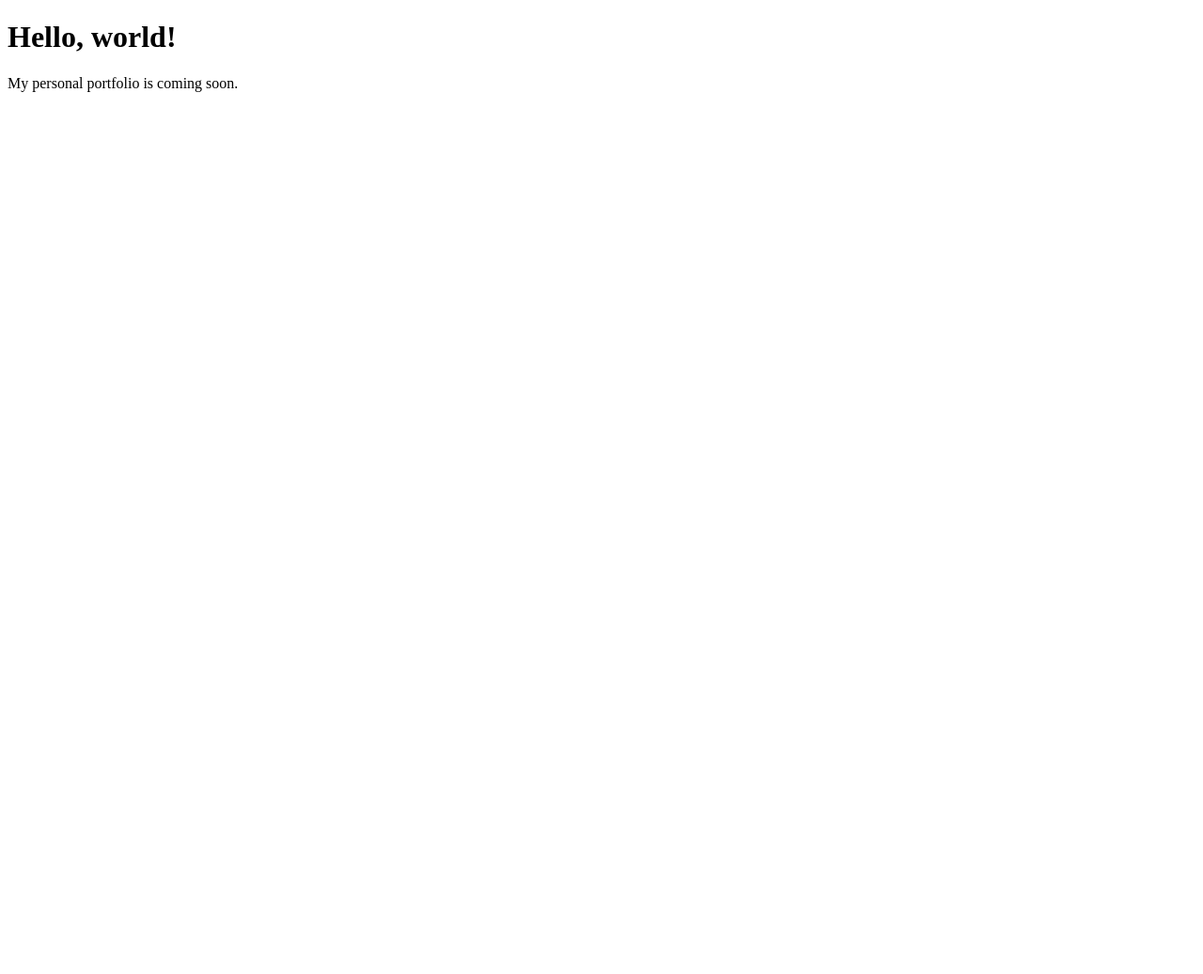
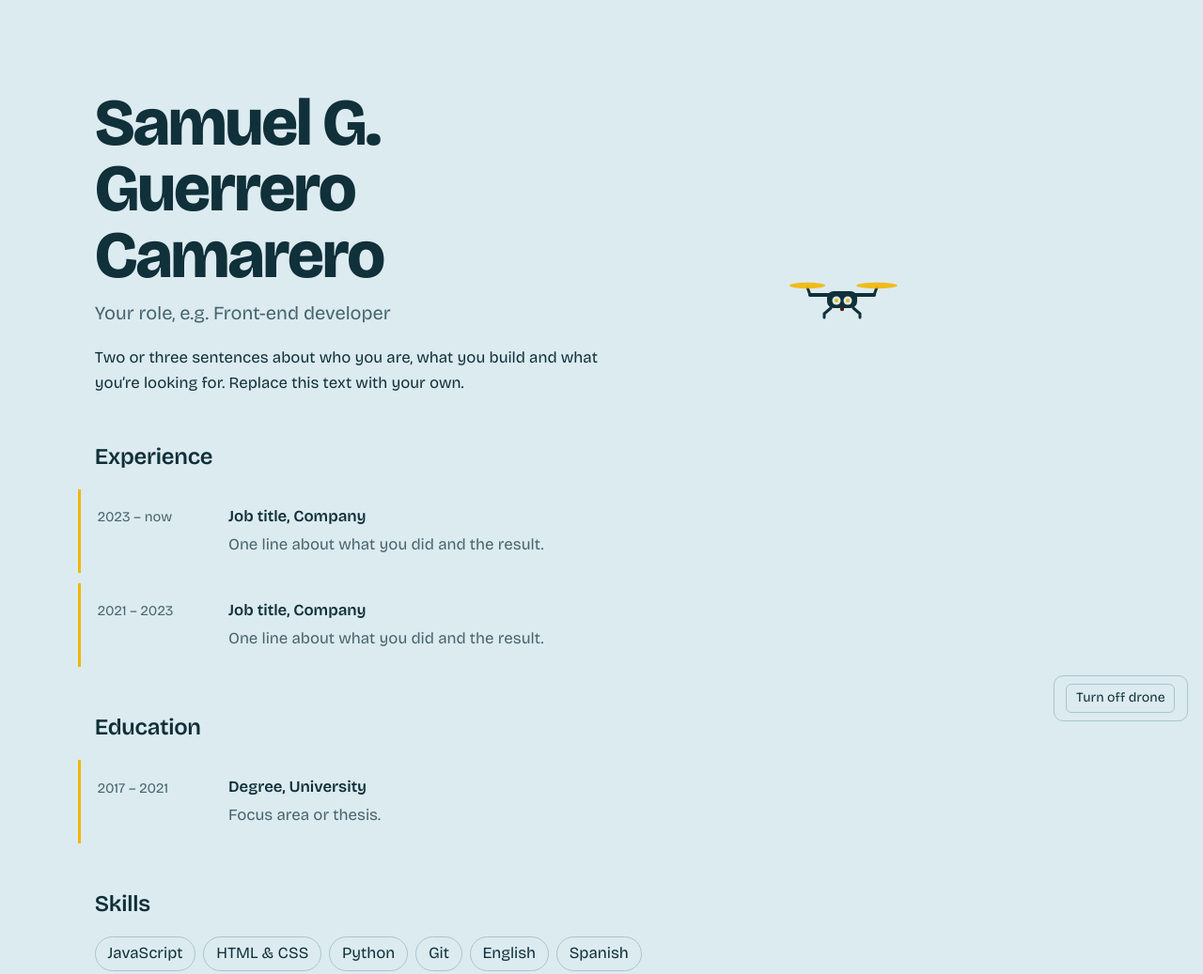
Before and after one commit to thesamu3414/thesamu3414.github.io, a plain HTML site: page index.html in a window 1280 px wide. Shown: the top 1037 px of the page at 94% size. Before the commit the page ends 800 px from the top, so only its background shows below. Drawn offline with nearby package versions, Linux system fonts and the light colour scheme.

Commit message:
First functional template; Files separation

```diff
--- a/index.html
+++ b/index.html
@@ -1,13 +1,96 @@
-
 <!DOCTYPE html>
 <html lang="en">
+
 <head>
-    <meta charset="UTF-8">
-    <meta name="viewport" content="width=device-width, initial-scale=1.0">
-    <title>My Portfolio</title>
+  <meta charset="utf-8">
+  <meta name="viewport" content="width=device-width, initial-scale=1, viewport-fit=cover">
+  <title>Your Name – Portfolio</title>
+  <link rel="preconnect" href="https://fonts.googleapis.com">
+  <link rel="preconnect" href="https://fonts.gstatic.com" crossorigin>
+  <link
+    href="https://fonts.googleapis.com/css2?family=Bricolage+Grotesque:opsz,wght@12..96,400;12..96,600;12..96,800&display=swap"
+    rel="stylesheet">
+  <link rel="stylesheet" href="style.css">
 </head>
+
 <body>
-    <h1>Hello, world!</h1>
-    <p>My personal portfolio is coming soon.</p>
+  <canvas id="sky" aria-hidden="true"></canvas>
+
+  <main>
+    <header>
+      <h1>Samuel G. Guerrero Camarero</h1>
+      <p class="role">Your role, e.g. Front-end developer</p>
+      <p class="lead">Two or three sentences about who you are, what you build and what you’re looking for. Replace this
+        text with your own.</p>
+    </header>
+
+    <section>
+      <h2>Experience</h2>
+      <div class="job">
+        <div class="when">2023 – now</div>
+        <div>
+          <h3>Job title, Company</h3>
+          <p>One line about what you did and the result.</p>
+        </div>
+      </div>
+      <div class="job">
+        <div class="when">2021 – 2023</div>
+        <div>
+          <h3>Job title, Company</h3>
+          <p>One line about what you did and the result.</p>
+        </div>
+      </div>
+    </section>
+
+    <section>
+      <h2>Education</h2>
+      <div class="job">
+        <div class="when">2017 – 2021</div>
+        <div>
+          <h3>Degree, University</h3>
+          <p>Focus area or thesis.</p>
+        </div>
+      </div>
+    </section>
+
+    <section>
+      <h2>Skills</h2>
+      <ul class="skills">
+        <li>JavaScript</li>
+        <li>HTML &amp; CSS</li>
+        <li>Python</li>
+        <li>Git</li>
+        <li>English</li>
+        <li>Spanish</li>
+      </ul>
+    </section>
+
+    <section class="contact">
+      <h2>Contact</h2>
+      <p><a href="mailto:you@example.com">you@example.com</a><br>
+        <a href="https://github.com/">GitHub</a> · <a href="https://linkedin.com/">LinkedIn</a> · <a
+          href="cv.pdf">Download CV (PDF)</a>
+      </p>
+    </section>
+  </main>
+
+  <div id="hud"><span>Fly the drone with the arrow keys</span>
+    <button id="toggle">Turn off drone</button>
+  </div>
+  <div id="stick" aria-hidden="true">
+    <div id="knob"></div>
+  </div>
+
+  <div id="tryme" aria-hidden="true">
+    <svg class="tm-arrow tm-stick" viewBox="0 0 36 28">
+      <path d="M34 14H10M20 3L6 14l14 11" />
+    </svg>
+    <svg class="tm-arrow tm-btn" viewBox="0 0 36 28">
+      <path d="M2 14h24M16 3l14 11-14 11" />
+    </svg>
+  </div>
+
+  <script src="script.js"></script>
 </body>
+
 </html>
--- /dev/null
+++ b/script.js
@@ -0,0 +1,233 @@
+(function () {
+    var canvas = document.getElementById('sky'), ctx = canvas.getContext('2d');
+    var btn = document.getElementById('toggle');
+    var dpr = Math.min(window.devicePixelRatio || 1, 2), W = 0, H = 0;
+    var reduce = window.matchMedia('(prefers-reduced-motion: reduce)').matches;
+
+    function resize() {
+        W = window.innerWidth; H = window.innerHeight;
+        canvas.width = W * dpr; canvas.height = H * dpr;
+        ctx.setTransform(dpr, 0, 0, dpr, 0, 0);
+        d.x = Math.min(d.x, W - R);
+        if (state === 'landed') { d.y = H - FLOOR; draw(); }
+    }
+    window.addEventListener('resize', resize);
+
+    // Drone state
+    var d = { x: window.innerWidth * .7, y: window.innerHeight * .4, vx: 0, vy: 0, tilt: 0, spin: 0, av: 0 };
+    var trail = [];
+    var state = 'flying';      // flying | falling | landed | takeoff
+    var power = 1;             // rotor power: 0 = stopped, 1 = full speed
+    var G = 1500;              // gravity in px/s²
+    var FLOOR = 21;            // distance from drone centre to the ground (skids + small margin)
+    var keys = { ArrowLeft: false, ArrowRight: false, ArrowUp: false, ArrowDown: false };
+    var enabled = true;
+    var ACCEL = 1100, DRAG = 2.2, MAXV = 520, R = 34;
+
+    resize();
+
+    window.addEventListener('keydown', function (e) {
+        if (!enabled || !(e.key in keys)) return;
+        keys[e.key] = true;
+        e.preventDefault();               // stop the page from scrolling
+    });
+    window.addEventListener('keyup', function (e) { if (e.key in keys) keys[e.key] = false; });
+    window.addEventListener('blur', function () { for (var k in keys) keys[k] = false; });
+
+    var hint = document.querySelector('#hud span');
+    function setDrone(on) {
+        enabled = on;
+        stick.classList.toggle('off', !on);
+        hint.hidden = !on;
+        btn.textContent = on ? 'Turn off drone' : 'Turn on drone';
+        for (var k in keys) keys[k] = false;
+        joy.x = 0; joy.y = 0; knob.style.transform = '';
+        if (on) { state = 'takeoff'; }
+        else { state = 'falling'; d.av = (d.vx / MAXV) * 3; }
+        start();
+    }
+    btn.addEventListener('click', function () {
+        dismissTip();
+        setDrone(!enabled);
+    });
+
+
+    // Virtual joystick
+    var stick = document.getElementById('stick'), knob = document.getElementById('knob');
+    var joy = { x: 0, y: 0 }, joyId = null, STICK_R = 40;
+
+    function moveKnob(e) {
+        var r = stick.getBoundingClientRect();
+        var dx = e.clientX - (r.left + r.width / 2);
+        var dy = e.clientY - (r.top + r.height / 2);
+        var len = Math.hypot(dx, dy);
+        if (len > STICK_R) { dx *= STICK_R / len; dy *= STICK_R / len; }
+        knob.style.transform = 'translate(' + dx + 'px,' + dy + 'px)';
+        joy.x = dx / STICK_R; joy.y = dy / STICK_R;      // values from -1 to 1
+    }
+    function releaseStick(e) {
+        if (e.pointerId !== joyId) return;
+        joyId = null; joy.x = 0; joy.y = 0; knob.style.transform = '';
+    }
+    stick.addEventListener('pointerdown', function (e) {
+        dismissTip();
+        if (!enabled) return;
+        joyId = e.pointerId; stick.setPointerCapture(e.pointerId); moveKnob(e);
+    });
+    stick.addEventListener('pointermove', function (e) { if (e.pointerId === joyId) moveKnob(e); });
+    stick.addEventListener('pointerup', releaseStick);
+    stick.addEventListener('pointercancel', releaseStick);
+
+    // "Try me" hint: remove it the first time the person interacts
+    var tip = document.getElementById('tryme');
+    function dismissTip() {
+        if (!tip) return;
+        tip.classList.add('gone');
+        var el = tip; tip = null;
+        setTimeout(function () { el.remove(); }, 400);   // wait for fade-out
+    }
+    //setTimeout(dismissTip, 12000);                // fallback: hide after 12s
+
+    function color(name) { return getComputedStyle(document.documentElement).getPropertyValue(name).trim(); }
+
+    function update(dt) {
+        var sp = Math.hypot(d.vx, d.vy);
+
+        if (state === 'flying') {
+            var ax = (keys.ArrowRight ? 1 : 0) - (keys.ArrowLeft ? 1 : 0) + joy.x;
+            var ay = (keys.ArrowDown ? 1 : 0) - (keys.ArrowUp ? 1 : 0) + joy.y;
+            ax = Math.max(-1, Math.min(1, ax));
+            ay = Math.max(-1, Math.min(1, ay));
+            d.vx += ax * ACCEL * dt; d.vy += ay * ACCEL * dt;
+            d.vx -= d.vx * DRAG * dt; d.vy -= d.vy * DRAG * dt;
+            sp = Math.hypot(d.vx, d.vy);
+            if (sp > MAXV) { d.vx *= MAXV / sp; d.vy *= MAXV / sp; }
+            d.x += d.vx * dt; d.y += d.vy * dt;
+            if (d.x < R) { d.x = R; d.vx = Math.abs(d.vx) * .4; }
+            if (d.x > W - R) { d.x = W - R; d.vx = -Math.abs(d.vx) * .4; }
+            if (d.y < R) { d.y = R; d.vy = Math.abs(d.vy) * .4; }
+            if (d.y > H - R) { d.y = H - R; d.vy = -Math.abs(d.vy) * .4; }
+            var target = (d.vx / MAXV) * 0.45;
+            d.tilt += (target - d.tilt) * Math.min(1, dt * 8);
+            if (sp > 30) { trail.push({ x: d.x, y: d.y, a: 1 }); }
+        }
+
+        else if (state === 'falling') {
+            power = Math.max(0, power - dt * 2.5);
+            d.vy += G * dt;
+            d.vx -= d.vx * .6 * dt;
+            d.x += d.vx * dt; d.y += d.vy * dt;
+            d.x = Math.max(R, Math.min(W - R, d.x));
+            d.tilt += d.av * dt;
+            var floor = H - FLOOR;
+            if (d.y >= floor) {
+                d.y = floor; d.av = 0; d.tilt *= .4;
+                if (d.vy > 180) { d.vy = -d.vy * .35; d.vx *= .5; }
+                else { d.vy = 0; d.vx = 0; d.tilt = 0; state = 'landed'; }
+            }
+        }
+
+        else if (state === 'takeoff') {
+            power = Math.min(1, power + dt * 1.2);
+            d.tilt += (0 - d.tilt) * Math.min(1, dt * 8);
+            d.vx -= d.vx * 3 * dt;
+            if (power < .85) {
+                d.vy -= d.vy * Math.min(1, dt * 6);        // stays put while spinning up
+            } else {
+                var hover = H * .45;                       // soft lift towards hover height
+                d.vy += ((hover - d.y) * 6 - d.vy * 4.5) * dt;
+                if (Math.abs(hover - d.y) < 10 && Math.abs(d.vy) < 40) { state = 'flying'; }
+            }
+            d.x += d.vx * dt; d.y += d.vy * dt;
+        }
+
+        d.spin += dt * (30 + sp * .05) * power;
+        for (var i = trail.length - 1; i >= 0; i--) {
+            trail[i].a -= dt * 1.2;
+            if (trail[i].a <= 0) trail.splice(i, 1);
+        }
+    }
+
+
+    function draw() {
+        var ink = color('--ink'), rotor = color('--rotor'), sky = color('--sky'), led = color('--ledLight');
+        ctx.clearRect(0, 0, W, H);
+
+        // trail
+        for (var i = 0; i < trail.length; i++) {
+            ctx.globalAlpha = trail[i].a * .35; ctx.fillStyle = ink;
+            ctx.beginPath(); ctx.arc(trail[i].x, trail[i].y, 3 * trail[i].a + 1, 0, 6.283); ctx.fill();
+        }
+        ctx.globalAlpha = 1;
+
+        // ground shadow-like halo
+        ctx.save();
+        ctx.translate(d.x, d.y); ctx.rotate(d.tilt);
+
+        // arms
+        ctx.strokeStyle = ink; ctx.lineWidth = 4; ctx.lineCap = 'round';
+        ctx.beginPath(); ctx.moveTo(-R, -6); ctx.lineTo(R, -6); ctx.stroke();
+        // rotor posts
+        ctx.lineWidth = 3;
+        [-R, R].forEach(
+            function (px) {
+                ctx.beginPath(); ctx.moveTo(px, -6);
+                if (px < 0) { ctx.lineTo(px - 3, -14) } else { ctx.lineTo(px + 3, -14) };
+                ctx.stroke();
+            });
+
+        // body
+        ctx.fillStyle = ink;
+        ctx.beginPath(); ctx.roundRect(-16, -10, 32, 18, 7); ctx.fill();
+        // camera lens 1
+        ctx.fillStyle = sky; ctx.beginPath(); ctx.arc(-6, 0, 4.5, 0, 6.283); ctx.fill();
+        ctx.fillStyle = rotor; ctx.beginPath(); ctx.arc(-6, 0, 2, 0, 6.283); ctx.fill();
+        // camera lens 2
+        ctx.fillStyle = sky; ctx.beginPath(); ctx.arc(6, 0, 4.5, 0, 6.283); ctx.fill();
+        ctx.fillStyle = rotor; ctx.beginPath(); ctx.arc(6, 0, 2, 0, 6.283); ctx.fill();
+
+        // LED light
+        var blinkOn = (performance.now() % 1200) < 150;
+        if (blinkOn) {
+            ctx.fillStyle = led;
+            ctx.beginPath(); ctx.arc(0, 9, 7, 0, 6.283); ctx.fill();
+        }
+        ctx.fillStyle = blinkOn ? '#ff2a2a' : '#5a1414';
+        ctx.beginPath(); ctx.arc(0, 9, 2.2, 0, 6.283); ctx.fill();
+
+
+        // spinning rotors (flat ellipses that "blur" as they spin)
+        [-R, R].forEach(function (px, idx) {
+            var w = 22 * (0.55 + 0.45 * Math.abs(Math.cos(d.spin + idx)));
+            ctx.fillStyle = rotor; ctx.globalAlpha = .9;
+            ctx.beginPath();
+            if (px < 0) { ctx.ellipse(px - 3, -16, w, 3.2, 0, 0, 6.283) }
+            else { ctx.ellipse(px + 3, -16, w, 3.2, 0, 0, 6.283) }; ctx.fill();
+        });
+        ctx.globalAlpha = 1;
+
+        // landing skids
+        ctx.strokeStyle = ink; ctx.lineWidth = 3;
+        //ctx.beginPath(); ctx.moveTo(-12, 8); ctx.lineTo(-14, 17); ctx.lineTo(-4, 17);
+        //ctx.moveTo(12, 8); ctx.lineTo(14, 17); ctx.lineTo(4, 17); ctx.stroke();
+        ctx.beginPath(); ctx.moveTo(-12, 8); ctx.lineTo(-19, 14); ctx.lineTo(-19, 18);
+        ctx.moveTo(12, 8); ctx.lineTo(19, 14); ctx.lineTo(19, 18); ctx.stroke();
+        ctx.restore();
+    }
+
+    var raf = 0;
+    var last = 0;
+    function start() {
+        if (raf) return;                              // never run two loops at once
+        last = performance.now();
+        raf = requestAnimationFrame(loop);
+    }
+    function loop(now) {
+        raf = 0;
+        var dt = Math.min(.05, (now - last) / 1000); last = now;
+        update(dt); draw();
+        if (state !== 'landed') raf = requestAnimationFrame(loop);   // idle once on the ground
+    }
+    start();
+    if (reduce) { d.spin = 0; }
+})();
--- /dev/null
+++ b/style.css
@@ -0,0 +1,333 @@
+:root {
+    --sky: #dcebf0;
+    --ink: #10303a;
+    --muted: #47646d;
+    --line: #a9c4cc;
+    --panel: rgba(220, 235, 240, .82);
+    --rotor: #f2b705;
+    --body: #10303a;
+    color-scheme: light;
+    box-sizing: border-box;
+    padding-top: env(safe-area-inset-top, 0px);
+    padding-bottom: env(safe-area-inset-bottom, 0px);
+}
+
+@media (prefers-color-scheme:dark) {
+    :root:not([data-theme="light"]) {
+        --sky: #0d1e24;
+        --ink: #e6f1f4;
+        --muted: #93adb5;
+        --line: #2b4650;
+        --panel: rgba(13, 30, 36, .82);
+        --rotor: #f2c230;
+        --body: #e6f1f4;
+        --ledLight: #db3d3d;
+        color-scheme: dark;
+    }
+}
+
+:root[data-theme="dark"] {
+    --sky: #0d1e24;
+    --ink: #e6f1f4;
+    --muted: #93adb5;
+    --line: #2b4650;
+    --panel: rgba(13, 30, 36, .82);
+    --rotor: #f2c230;
+    --body: #e6f1f4;
+    --ledLight: #db3d3d;
+    color-scheme: dark;
+}
+
+html {
+    scroll-padding-top: env(safe-area-inset-top, 0px)
+}
+
+* {
+    box-sizing: border-box
+}
+
+body {
+    margin: 0;
+    background: var(--sky);
+    color: var(--ink);
+    font-family: "Bricolage Grotesque", system-ui, -apple-system, "Segoe UI", sans-serif;
+    font-size: 1.05rem;
+    line-height: 1.6;
+}
+
+#sky {
+    position: fixed;
+    inset: 0;
+    width: 100%;
+    height: 100%;
+    z-index: 0;
+    pointer-events: none
+}
+
+main {
+    position: relative;
+    z-index: 1;
+    width: min(640px, 100%);
+    margin: 0 auto 0 clamp(0px, 6vw, 96px);
+    padding: 12vh 1.5rem 6rem;
+}
+
+@media (max-width:760px) {
+    main {
+        margin: 0 auto
+    }
+}
+
+h1 {
+    font-size: clamp(2.6rem, 7vw, 4.4rem);
+    line-height: 1;
+    margin: 0 0 .6rem;
+    font-weight: 800;
+    letter-spacing: -.03em
+}
+
+.role {
+    font-size: 1.25rem;
+    color: var(--muted);
+    margin: 0 0 1.2rem
+}
+
+.lead {
+    max-width: 34em;
+    margin: 0 0 2.5rem
+}
+
+section {
+    margin-top: 2.8rem
+}
+
+h2 {
+    font-size: 1.5rem;
+    font-weight: 600;
+    margin: 0 0 1rem;
+    letter-spacing: -.01em
+}
+
+.job {
+    display: grid;
+    grid-template-columns: 7.5rem 1fr;
+    gap: .2rem 1.2rem;
+    padding: 1rem 1.1rem;
+    margin: 0 -1.1rem;
+    background: var(--panel);
+    border-left: 3px solid var(--rotor);
+    backdrop-filter: blur(3px);
+}
+
+.job+.job {
+    margin-top: .7rem
+}
+
+.when {
+    color: var(--muted);
+    font-size: .92rem;
+    padding-top: .15rem
+}
+
+.job h3 {
+    margin: 0;
+    font-size: 1.05rem;
+    font-weight: 600
+}
+
+.job p {
+    margin: .2rem 0 0;
+    color: var(--muted)
+}
+
+@media (max-width:520px) {
+    .job {
+        grid-template-columns: 1fr
+    }
+}
+
+.skills {
+    display: flex;
+    flex-wrap: wrap;
+    gap: .5rem;
+    padding: 0;
+    margin: 0;
+    list-style: none
+}
+
+.skills li {
+    padding: .25rem .8rem;
+    border: 1px solid var(--line);
+    border-radius: 99px;
+    background: var(--panel)
+}
+
+.contact a {
+    color: var(--ink);
+    text-underline-offset: .2em;
+    text-decoration-thickness: 2px;
+    text-decoration-color: var(--rotor)
+}
+
+.contact a:hover,
+.contact a:focus-visible {
+    background: var(--rotor);
+    color: #10303a;
+    text-decoration: none
+}
+
+a:focus-visible,
+button:focus-visible {
+    outline: 3px solid var(--rotor);
+    outline-offset: 3px
+}
+
+#hud {
+    position: fixed;
+    right: max(1rem, env(safe-area-inset-right, 0px));
+    bottom: calc(2rem + env(safe-area-inset-bottom, 0px));
+    z-index: 2;
+    display: flex;
+    align-items: center;
+    gap: .7rem;
+    padding: .5rem .8rem;
+    background: var(--panel);
+    border: 1px solid var(--line);
+    border-radius: 10px;
+    font-size: .88rem;
+    color: var(--muted);
+    backdrop-filter: blur(4px);
+}
+
+#hud button {
+    font: inherit;
+    color: var(--ink);
+    background: transparent;
+    border: 1px solid var(--line);
+    border-radius: 6px;
+    padding: .2rem .6rem;
+    cursor: pointer
+}
+
+@media (hover:none) {
+    #hud span {
+        display: none
+    }
+}
+
+#stick {
+    display: none;
+    position: fixed;
+    z-index: 2;
+    left: max(1.2rem, env(safe-area-inset-left, 0px));
+    bottom: calc(1.2rem + env(safe-area-inset-bottom, 0px));
+    width: 100px;
+    height: 100px;
+    border-radius: 50%;
+    background: var(--panel);
+    border: 2px solid var(--line);
+    backdrop-filter: blur(4px);
+    touch-action: none;
+    /* stops the page scrolling while you drag the stick */
+    user-select: none;
+    -webkit-user-select: none;
+}
+
+#knob {
+    position: absolute;
+    left: 50%;
+    top: 50%;
+    width: 48px;
+    height: 48px;
+    margin: -24px 0 0 -24px;
+    border-radius: 50%;
+    background: var(--rotor);
+    border: 2px solid var(--ink);
+    pointer-events: none;
+}
+
+@media (hover:none) and (pointer:coarse) {
+    #stick {
+        display: block
+    }
+}
+
+#stick.off {
+    display: none !important
+}
+
+#tryme {
+    display: none;
+    position: fixed;
+    inset: 0;
+    z-index: 3;
+    pointer-events: none;
+    /* never blocks taps on the stick or button */
+    transition: opacity .4s;
+}
+
+#tryme.gone {
+    opacity: 0
+}
+
+@media (hover:none) and (pointer:coarse) {
+    #tryme {
+        display: block
+    }
+}
+
+.tm-arrow {
+    position: absolute;
+    width: 36px;
+    height: 28px;
+    fill: none;
+    stroke: var(--rotor);
+    stroke-width: 5;
+    stroke-linecap: round;
+    stroke-linejoin: round;
+    filter: drop-shadow(0 0 1px var(--ink)) drop-shadow(0 0 1px var(--ink));
+}
+
+/* inside the page, to the right of the joystick, pointing left (outwards) */
+.tm-stick {
+    left: calc(1.2rem + 120px + 8px);
+    bottom: calc(1.2rem + 60px - 14px + env(safe-area-inset-bottom, 0px));
+    animation: out-left 1.1s ease-in-out infinite;
+}
+
+/* inside the page, to the left of the button, pointing right (outwards) */
+.tm-btn {
+    right: calc(1rem + 140px + 8px);
+    bottom: calc(2rem + 22px - 14px + env(safe-area-inset-bottom, 0px));
+    animation: out-right 1.1s ease-in-out infinite;
+}
+
+@keyframes out-left {
+
+    0%,
+    100% {
+        transform: translateX(0)
+    }
+
+    50% {
+        transform: translateX(-8px)
+    }
+}
+
+@keyframes out-right {
+
+    0%,
+    100% {
+        transform: translateX(0)
+    }
+
+    50% {
+        transform: translateX(8px)
+    }
+}
+
+@media (prefers-reduced-motion:reduce) {
+    .tm-arrow {
+        animation: none
+    }
+}
```
